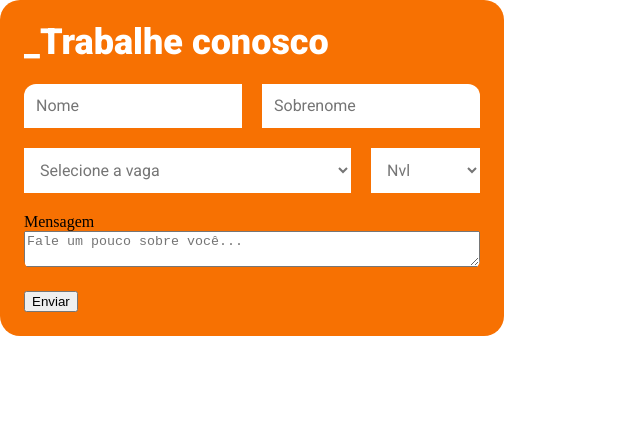
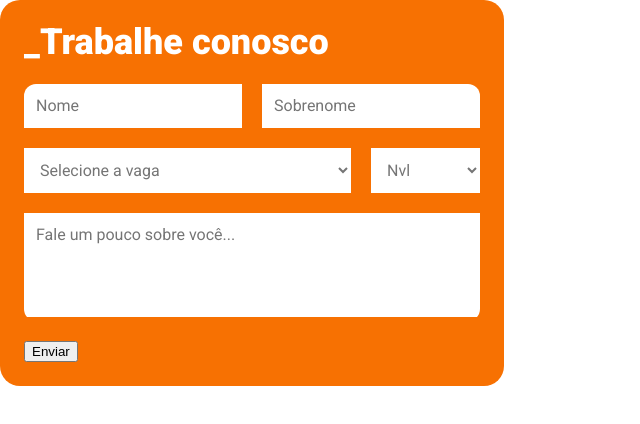
Before and after one commit to allangdasilva/challenge-angular-itau, an Angular app: page / in a window 1280 px wide. Shown: the top 424 px of the page, without its empty margins (0-640 px from the left). Built offline with nearby package versions, Linux system fonts and the light colour scheme.

Commit message:
Componente TextareaField estilizado

```diff
--- a/src/app/components/ui/form/input-field/input-field.css
+++ b/src/app/components/ui/form/input-field/input-field.css
@@ -5,7 +5,7 @@
   color: var(--text-body);
 
   &:focus {
-    box-shadow: 0px -20px 0px -16px var(--bg-color) inset;
+    box-shadow: var(--form-fields-focus);
   }
 }
 .input-field::placeholder {
--- a/src/app/components/ui/form/select-field/select-field.css
+++ b/src/app/components/ui/form/select-field/select-field.css
@@ -6,7 +6,7 @@
   color: var(--text-body);
 
   &:focus {
-    box-shadow: 0px -20px 0px -16px var(--bg-color) inset;
+    box-shadow: var(--form-fields-focus);
   }
 }
 option {
--- a/src/app/components/ui/form/textarea-field/textarea-field.css
+++ b/src/app/components/ui/form/textarea-field/textarea-field.css
@@ -0,0 +1,12 @@
+.textarea-field {
+  padding: 12px;
+  border: none;
+  outline: none;
+  resize: none;
+  margin: 0;
+  color: var(--text-body);
+
+  &:focus {
+    box-shadow: var(--form-fields-focus);
+  }
+}
--- a/src/app/components/ui/form/textarea-field/textarea-field.html
+++ b/src/app/components/ui/form/textarea-field/textarea-field.html
@@ -1,2 +1,9 @@
-<label [for]="id()">{{ label() }}</label>
-<textarea [name]="name()" [id]="id()" [placeholder]="placeholder()"></textarea>
+<label class="sr-only" [for]="id()">{{ label() }}</label>
+<textarea
+  class="textarea-field font-body"
+  [name]="name()"
+  [id]="id()"
+  [placeholder]="placeholder()"
+  rows="4"
+  maxlength="255"
+></textarea>
--- a/src/styles.css
+++ b/src/styles.css
@@ -25,6 +25,8 @@
   --text-heading-light: #ffffff;
   --text-heading-dark: #000000;
   --text-placeholder: #757575;
+
+  --form-fields-focus: 0px -20px 0px -16px var(--bg-color) inset;
 }
 
 html {
```
